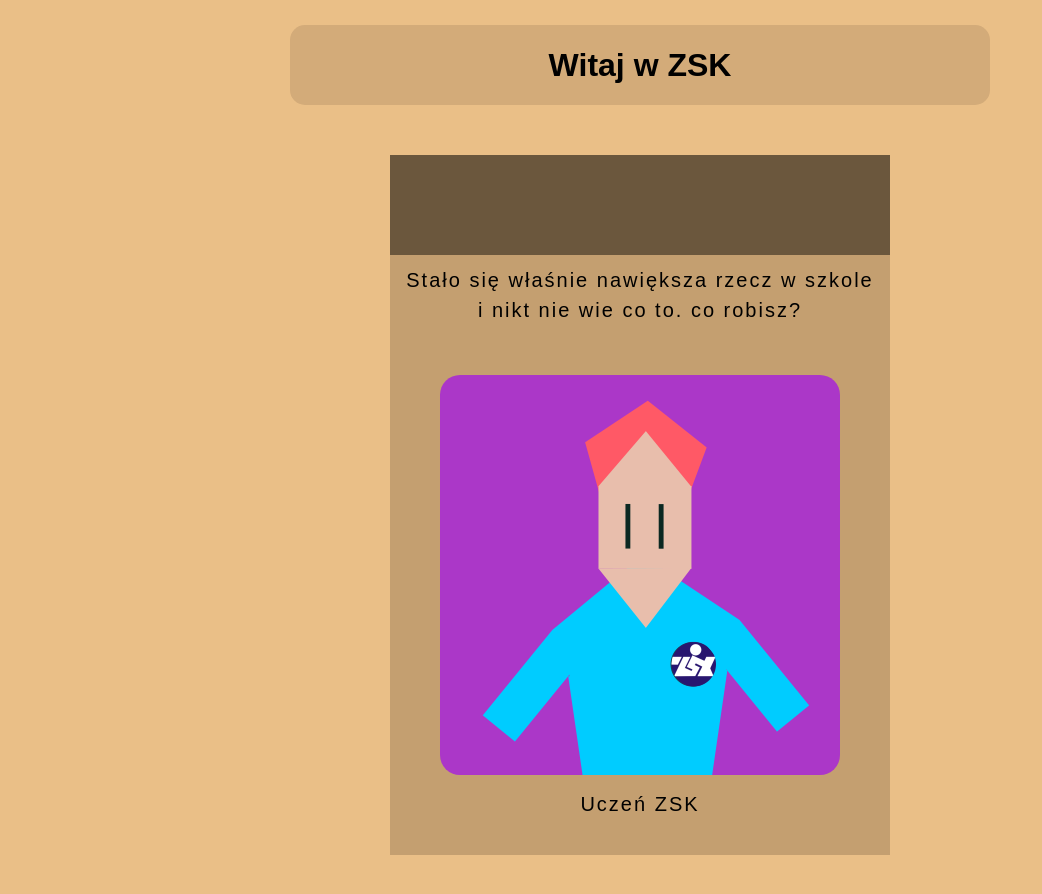
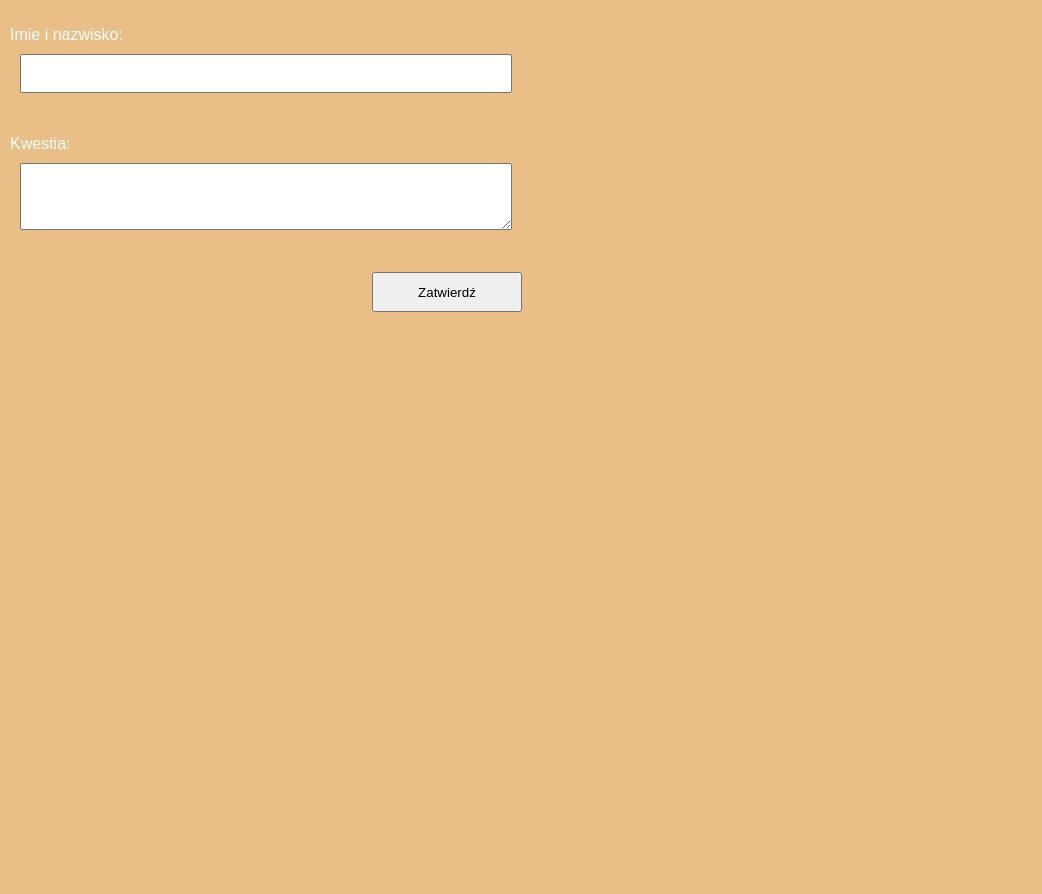
Before and after one commit to Witaj-w-ZSK/Witaj-w-ZSK-App, a React (Create React App) app: page / in a window 1280 px wide. Shown: the top 894 px of the page, without its empty margins (0-1042 px from the left). After the commit the page ends 800 px from the top, so only its background shows below. Built offline with nearby package versions, Linux system fonts and the light colour scheme.

Commit message:
NewCardForm scheme

```diff
--- a/package.json
+++ b/package.json
@@ -10,6 +10,7 @@
     "gh-pages": "^3.2.3",
     "react": "^17.0.2",
     "react-dom": "^17.0.2",
+    "react-hook-form": "^7.16.1",
     "react-router-dom": "^5.3.0",
     "react-scripts": "4.0.3",
     "web-vitals": "^1.1.2"
--- a/src/App.js
+++ b/src/App.js
@@ -1,17 +1,18 @@
-import {BrowserRouter as Router} from "react-router-dom";
+import { browserrouter as router } from "react-router-dom";
 import Header from "./components/Header";
 import Box from "./components/Box";
-
+import AdminPanel from "./components/AdminPanel";
 function App() {
     return (
-        <Router>
-            <div className='container'>
-                <center>
-                    <Header title='Witaj w ZSK'/>
-                    <Box />
-                </center>
-            </div>
-        </Router>
+        <AdminPanel />
+        // <Router>
+        //     <div className="container">
+        //         <center>
+        //             <Header title="Witaj w ZSK" />
+        //             <Box />
+        //         </center>
+        //     </div>
+        // </Router>
     );
 }
 
--- /dev/null
+++ b/src/components/AdminPanel.js
@@ -0,0 +1,11 @@
+import NewCardForm from "./NewCardForm";
+
+const AdminPanel = () => {
+    return (
+        <div class="AdminPanel">
+            <NewCardForm />
+        </div>
+    );
+};
+
+export default AdminPanel;
--- /dev/null
+++ b/src/components/NewCardForm.js
@@ -0,0 +1,42 @@
+import { useForm } from "react-hook-form";
+
+const NewCardForm = () => {
+    const { register, handleSubmit } = useForm();
+    const onSubmit = (data) => console.log(data);
+    return (
+        <form class="NewCardForm" onSubmit={handleSubmit(onSubmit)}>
+            <p class="input-holder">
+                <label for="personName" value="ddd">
+                    Imie i nazwisko:
+                </label>
+                <input
+                    type="text"
+                    name="personName"
+                    id="personName"
+                    {...register("personName")}
+                />
+            </p>
+            <p class="input-holder">
+                <label for="person">Kwestia:</label>
+                <textarea
+                    type="textarea"
+                    name="personQuote"
+                    id="personQuote"
+                    rows="3"
+                    {...register("personQuote")}
+                />
+            </p>
+            <p class="input-holder">
+                <input
+                    type="submit"
+                    name="submit"
+                    id="newCardSubmit"
+                    class="submit"
+                    value="Zatwierdź"
+                />
+            </p>
+        </form>
+    );
+};
+
+export default NewCardForm;
--- /dev/null
+++ b/src/components/inde2x.html
@@ -0,0 +1,3 @@
+<div id="coooo" class="name">
+
+</div>
--- a/src/index.css
+++ b/src/index.css
@@ -1,6 +1,6 @@
 body {
     margin: 0;
-    font-family: 'Poppins', sans-serif;
+    font-family: "Poppins", sans-serif;
     background-color: #eabf87;
 }
 
@@ -49,6 +49,44 @@
 }
 
 code {
-    font-family: source-code-pro, Menlo, Monaco, Consolas, 'Courier New',
-    monospace;
+    font-family: source-code-pro, Menlo, Monaco, Consolas, "Courier New",
+        monospace;
 }
+
+.NewCardForm {
+    width: 40%;
+    padding: 10px;
+    display: flex;
+    flex-direction: column;
+    align-items: bottom;
+    color: white;
+}
+
+.NewCardForm #personName,
+.NewCardForm #personQuote {
+    padding: 10px;
+    margin: 10px;
+}
+
+.NewCardForm #personName {
+    /* width: 60%; */
+    padding: 10px;
+}
+
+.NewCardForm #personQuote {
+    /* width: 100%; */
+    padding: 10px;
+}
+.input-holder {
+    display: flex;
+    flex-direction: column;
+    align-items: stretch;
+}
+
+#newCardSubmit {
+    align-self: flex-end;
+}
+input[type="submit"] {
+    width: 150px;
+    height: 40px;
+}
```
Also changed, not shown: 1 other file (tests, documents, lock files or other folders).
